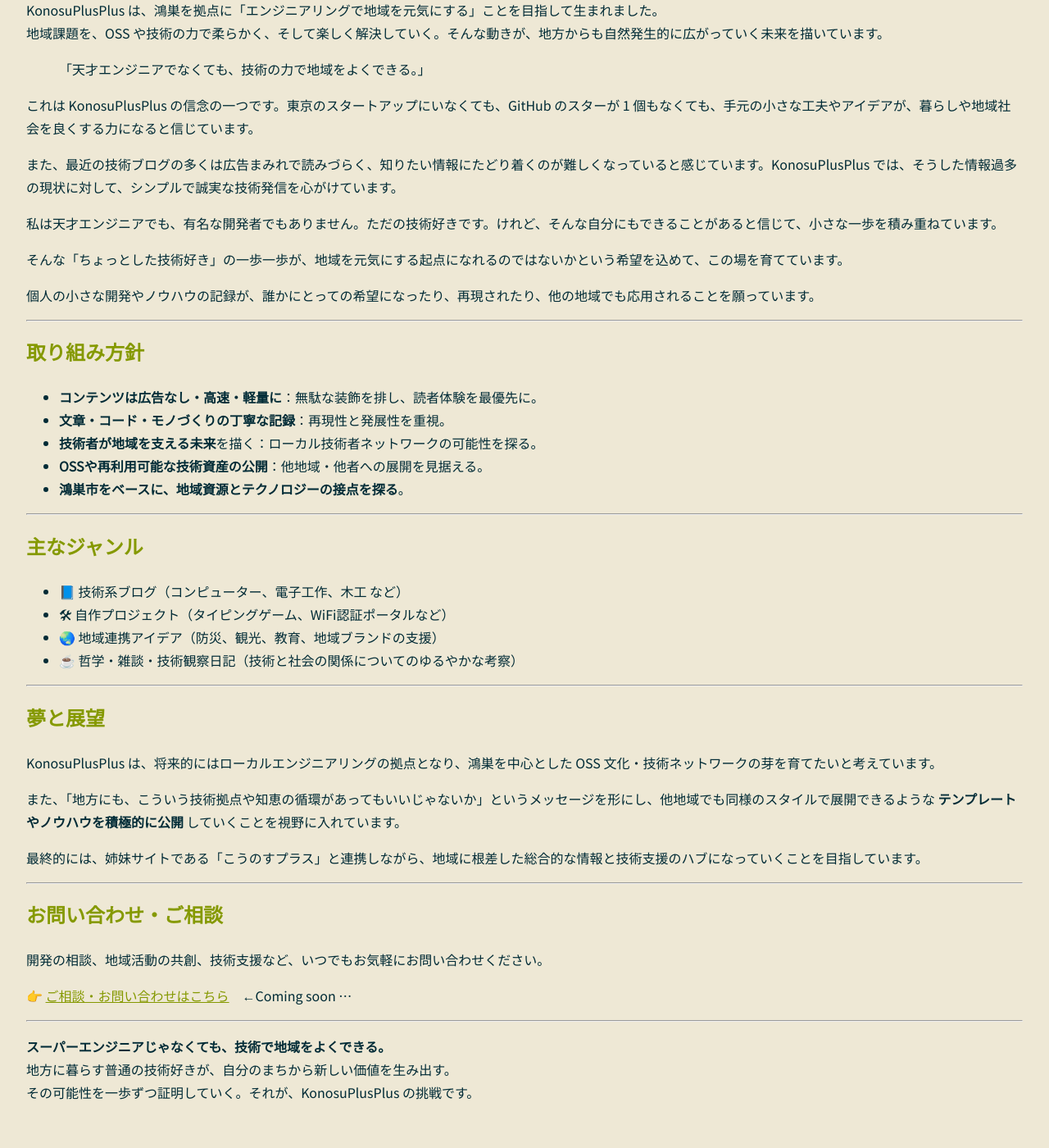
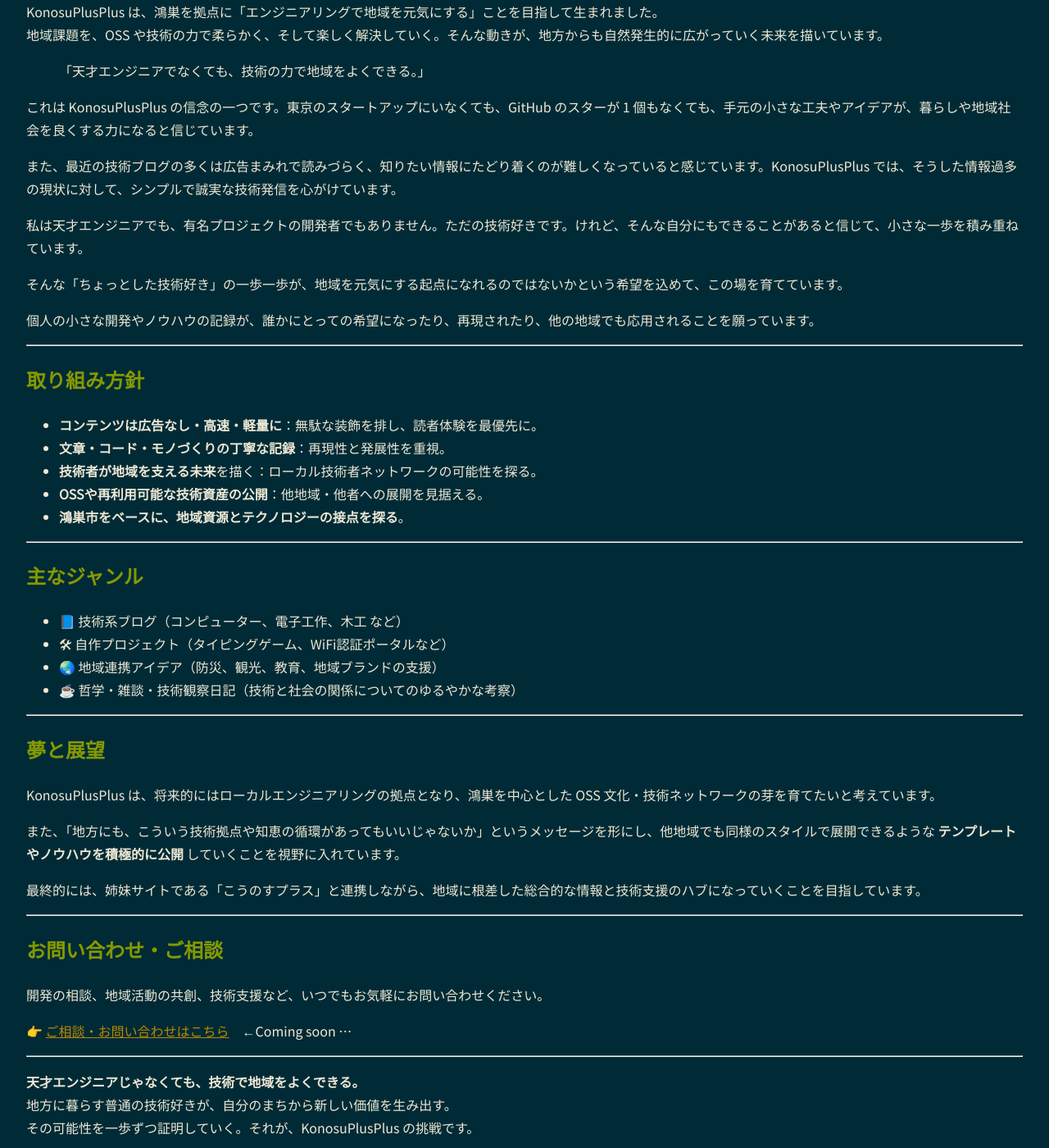
Before and after one commit to konosuplusplus/konosuplusplus.github.io, a Jekyll site: the page built from about.md, in a window 1280 px wide and 1400 px high, scrolled down 415 px. Shown: the whole window at 82% size. Built offline with Jekyll 4.4.1, drawn with Linux system fonts in a browser that asks for light colours.

```diff
--- a/_layouts/default.html
+++ b/_layouts/default.html
@@ -75,9 +75,8 @@
     if (savedTheme) {
       html.classList.add(savedTheme);
     } else {
-      html.classList.add(
-        window.matchMedia('(prefers-color-scheme: dark)').matches ? 'dark' : 'light'
-      );
+      // html.classList.add(window.matchMedia('(prefers-color-scheme: dark)').matches ? 'dark' : 'light');
+      html.classList.add('dark');
     }
 
     // ✅ アイコンを現在のテーマに応じて更新
--- a/_layouts/toppage.html
+++ b/_layouts/toppage.html
@@ -74,9 +74,8 @@
     if (savedTheme) {
       html.classList.add(savedTheme);
     } else {
-      html.classList.add(
-        window.matchMedia('(prefers-color-scheme: dark)').matches ? 'dark' : 'light'
-      );
+      // html.classList.add(window.matchMedia('(prefers-color-scheme: dark)').matches ? 'dark' : 'light');
+      html.classList.add('dark');
     }
 
     // ✅ アイコンを現在のテーマに応じて更新
--- a/about.md
+++ b/about.md
@@ -25,7 +25,7 @@ KonosuPlusPlus は、鴻巣を拠点に「エンジニアリングで地域を
 
 また、最近の技術ブログの多くは広告まみれで読みづらく、知りたい情報にたどり着くのが難しくなっていると感じています。KonosuPlusPlus では、そうした情報過多の現状に対して、シンプルで誠実な技術発信を心がけています。
 
-私は天才エンジニアでも、有名な開発者でもありません。ただの技術好きです。けれど、そんな自分にもできることがあると信じて、小さな一歩を積み重ねています。
+私は天才エンジニアでも、有名プロジェクトの開発者でもありません。ただの技術好きです。けれど、そんな自分にもできることがあると信じて、小さな一歩を積み重ねています。
 
 そんな「ちょっとした技術好き」の一歩一歩が、地域を元気にする起点になれるのではないかという希望を込めて、この場を育てています。
 
@@ -70,6 +70,6 @@ KonosuPlusPlus は、将来的にはローカルエンジニアリングの拠
 
 ---
 
-**スーパーエンジニアじゃなくても、技術で地域をよくできる。**
+**天才エンジニアじゃなくても、技術で地域をよくできる。**
 地方に暮らす普通の技術好きが、自分のまちから新しい価値を生み出す。
 その可能性を一歩ずつ証明していく。それが、KonosuPlusPlus の挑戦です。
--- a/index.html
+++ b/index.html
@@ -33,6 +33,7 @@ title: KonosuPlusPlus
 }
 
 .center-content nav a {
+  display: inline-block;
   margin: 0 1rem;
   background-color: #859900;
   color: white;
```
Also changed, not shown: other parts of index.html (+1 -1 lines), assets/images/apple-touch-icon.png, assets/images/favicon.ico, assets/images/logo_top.svg.
